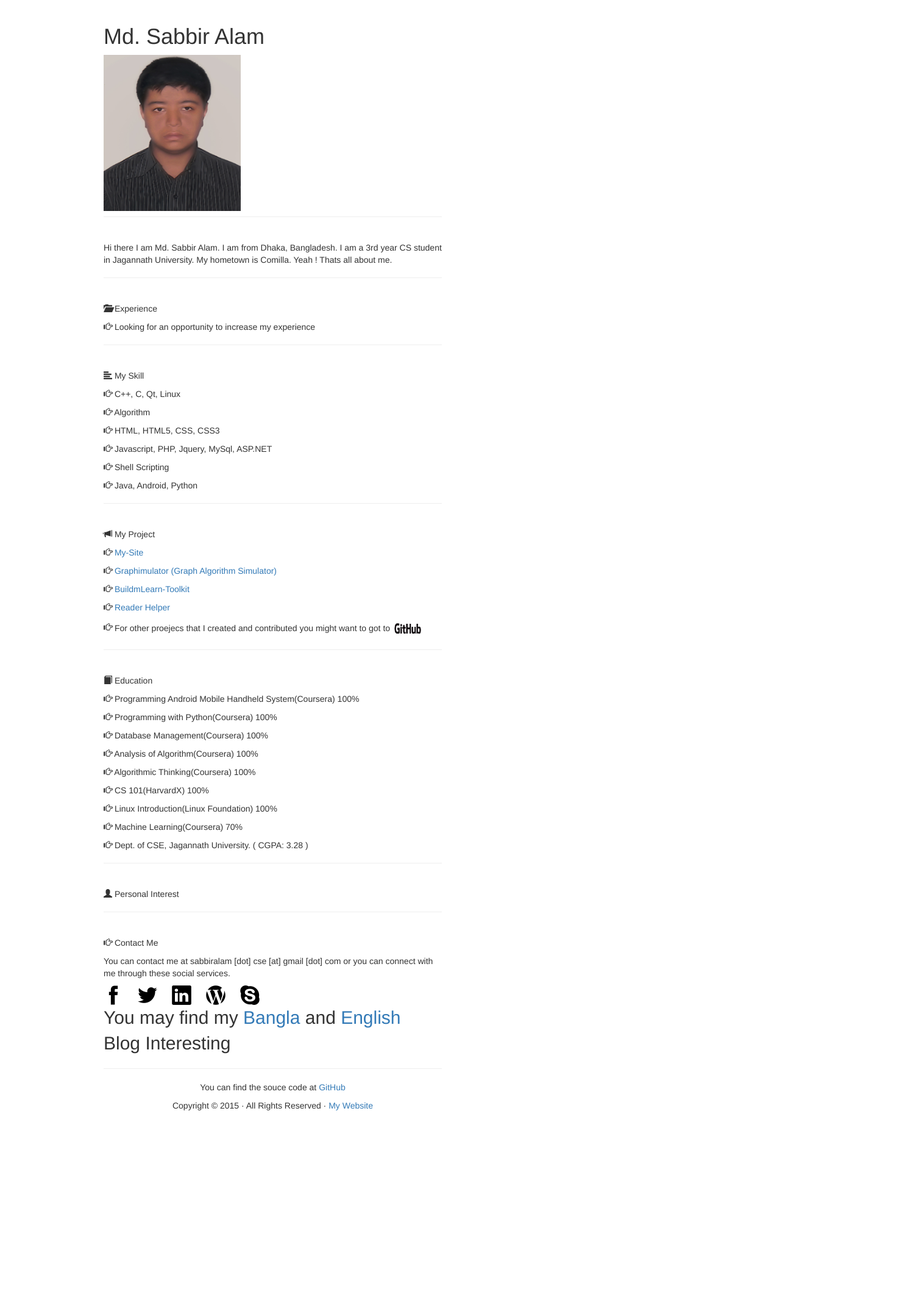
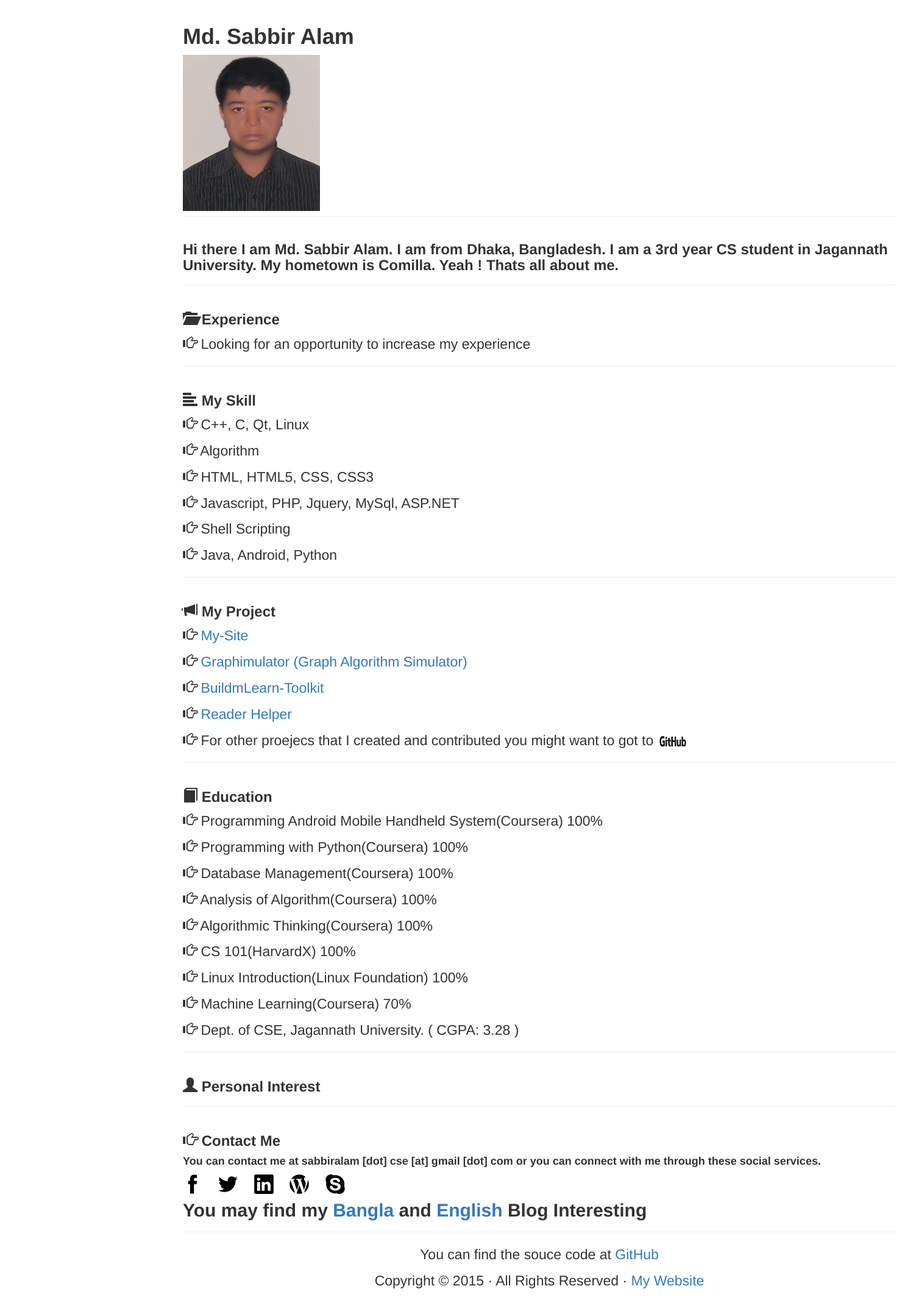
Before and after one commit to ahamed/my-site, a PHP site: page / in a window 1480 px wide. Shown: the whole page at 61% size. Before the commit the page ends 1821 px from the top, so only its background shows below. Run offline with PHP 8.4, Linux system fonts and the light colour scheme.

Commit message:
Edited the site's front end with bootstrap and custom css

```diff
--- a/aboutme.php
+++ b/aboutme.php
@@ -1,4 +1,4 @@
 <div class="page-header">
-	<p>Hi there I am Md. Sabbir Alam. I am from Dhaka, Bangladesh. I am a 3rd year CS student in
-	Jagannath University. My hometown is Comilla. Yeah ! Thats all about me.</p>
+	<h3>Hi there I am Md. Sabbir Alam. I am from Dhaka, Bangladesh. I am a 3rd year CS student in
+	Jagannath University. My hometown is Comilla. Yeah ! Thats all about me.</h3>
 </div>
--- a/contact.php
+++ b/contact.php
@@ -1,11 +1,11 @@
 <div class="page-header">
-	<p><span class="glyphicon glyphicon-hand-right"></span> Contact Me</p>
-	<p>You can contact me at sabbiralam [dot] cse [at] gmail [dot] com or you can connect with me
-	through these social services.</p>
+	<h3><span class="glyphicon glyphicon-hand-right"></span> Contact Me</h3>
+	<h4>You can contact me at sabbiralam [dot] cse [at] gmail [dot] com or you can connect with me
+	through these social services.</h4>
 	<a href="https://www.facebook.com/FELTUSH"><img src="./icons/social32/facebook.png" style="padding-right:20px"></a>
 	<a href="https://www.twitter.com/insomniacsabbir"><img src="./icons/social32/twitter.png" style="padding-right:20px"></a>
 	<a href="https://www.linkedin.com/insomniac"><img src="./icons/social32/linkedin.png" style="padding-right:20px"></a>
 	<a href="https://www.zerone.wordpress.com"><img src="./icons/social32/wordpress.png" style="padding-right:20px"></a>
 	<a href="https://www.skype.com"><img src="./icons/social32/skype.png" style="padding-right:20px"></a>
-	<p style="font-size:30px">You may find my <a href="http://www.zerone.wordpress.com">Bangla</a> and <a href="http://www.zerone.wordpress.com">English</a> Blog Interesting</p>
+	<h4 style="font-size:30px">You may find my <a href="http://www.zerone.wordpress.com">Bangla</a> and <a href="http://www.zerone.wordpress.com">English</a> Blog Interesting</h4>
 </div>
--- a/css/mystyle.css
+++ b/css/mystyle.css
@@ -27,3 +27,13 @@
 	font-size: 25px;
 	margin-left: 35px;
 }
+.container
+{
+	margin-left:300px;
+	margin-right:800px;
+	font-size: 23px;
+}
+h1,h3,h4
+{
+	font-weight:bold;
+}
--- a/education.php
+++ b/education.php
@@ -1,5 +1,5 @@
 <div class="page-header">
-	<p><span class="glyphicon glyphicon-book"></span> Education</p>
+	<h3><span class="glyphicon glyphicon-book"></span> Education</h3>
 	<p><span class="glyphicon glyphicon-hand-right"></span> Programming Android Mobile Handheld System(Coursera) 100%</p>
 	<p><span class="glyphicon glyphicon-hand-right"></span> Programming with Python(Coursera) 100%</p>
 	<p><span class="glyphicon glyphicon-hand-right"></span> Database Management(Coursera) 100%</p>
--- a/experience.php
+++ b/experience.php
@@ -1,5 +1,5 @@
 <div class="page-header">
-	<p><span class="glyphicon glyphicon-folder-open"></span> Experience</p>
+	<h3><span class="glyphicon glyphicon-folder-open"></span> Experience</h3>
 	<p><span class="glyphicon glyphicon-hand-right"></span> Looking for an opportunity
 	to increase my experience</p>
 </div>
--- a/index.php
+++ b/index.php
@@ -2,21 +2,16 @@
 <html>
 <head>
 	<title>Sabbir's Blog</title>
-	<meta name="viewport" content="width=device-width, initial-scale=1.0">
+	<meta name="viewport" content="width=device-width, initial-scale=2.0">
     <meta charset="utf-8">
-    <link rel="stylesheet" href="css/style.css">
     <link rel="stylesheet" href="css/bootstrap.min.css">
-    <!--<link rel="stylesheet" href="css/bootstrap.css">-->
     <link rel="stylesheet" href="css/bootstrap-theme.min.css">
+    <link rel="stylesheet" type="text/css" href="css/mystyle.css">
     <link rel="shortcut icon" href="">
-    <link rel="stylesheet" href="css/dropdown.submenu.css">
-	<!--<link rel="stylesheet" type="text/css" href="css/mystyle.css">-->
 </head>
 <body>
 	<div class="container">
-		<div class="">
 		<div class="row">
-				<div class="col-md-6">
 				<div class="page-header">
    					<h1>Md. Sabbir Alam</h1>
   					<img src="./images/p.jpg" width="225px" height="256px">
@@ -30,8 +25,5 @@
 				<?php require 'contact.php' ?>
 				<?php require 'footer.php' ?>
 		</div>
-			</div>
-		</div>
-	</div>
 </body>
 </html>
--- a/personal.php
+++ b/personal.php
@@ -1,3 +1,3 @@
 <div class="page-header">
-	<p><span class="glyphicon glyphicon-user"></span> Personal Interest</p>
+	<h3><span class="glyphicon glyphicon-user"></span> Personal Interest</h3>
 </div>
--- a/project.php
+++ b/project.php
@@ -1,5 +1,5 @@
 <div class="page-header">
-	<p><span class="glyphicon glyphicon-bullhorn"></span>  My Project</p>
+	<h3><span class="glyphicon glyphicon-bullhorn"></span>  My Project</h3>
 	<p><span class="glyphicon glyphicon-hand-right"></span> <a href="https://github.com/InsomniacSabbir/my-site">My-Site</a></p>
 	<p><span class="glyphicon glyphicon-hand-right"></span> <a href="https://github.com/InsomniacSabbir/Graphimulator">Graphimulator (Graph Algorithm Simulator)</a></p>
 	<p><span class="glyphicon glyphicon-hand-right"></span> <a href="https://github.com/InsomniacSabbir/BuildmLearn-Toolkit">BuildmLearn-Toolkit</a></p>
--- a/skill.php
+++ b/skill.php
@@ -1,5 +1,5 @@
 <div class="page-header">
-	<p><span class="glyphicon glyphicon-align-left"></span> My Skill</p>
+	<h3><span class="glyphicon glyphicon-align-left"></span> My Skill</h3>
 	<p><span class="glyphicon glyphicon-hand-right"></span> C++, C, Qt, Linux</p>
 	<p><span class="glyphicon glyphicon-hand-right"></span> Algorithm</p>
 	<p><span class="glyphicon glyphicon-hand-right"></span> HTML, HTML5, CSS, CSS3</p>
```
Lines whose indentation alone changed are shown as unchanged.
